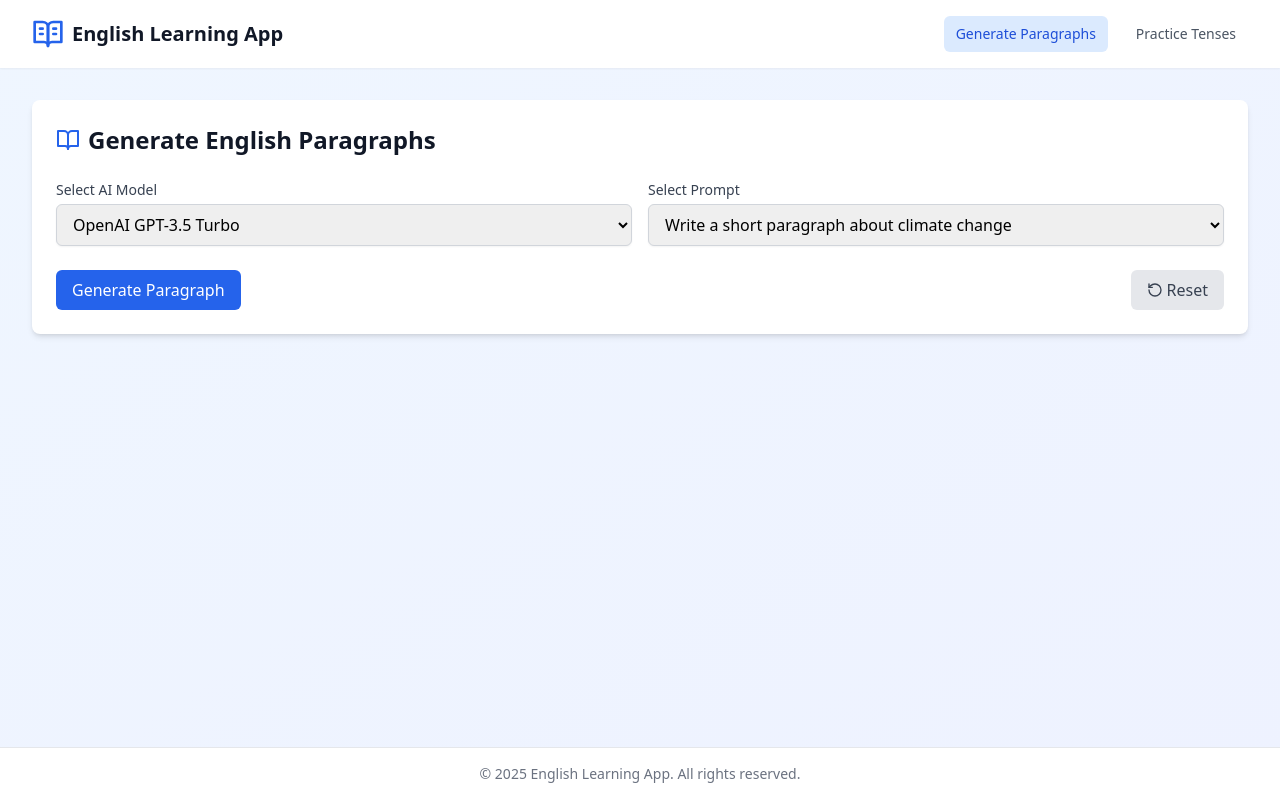
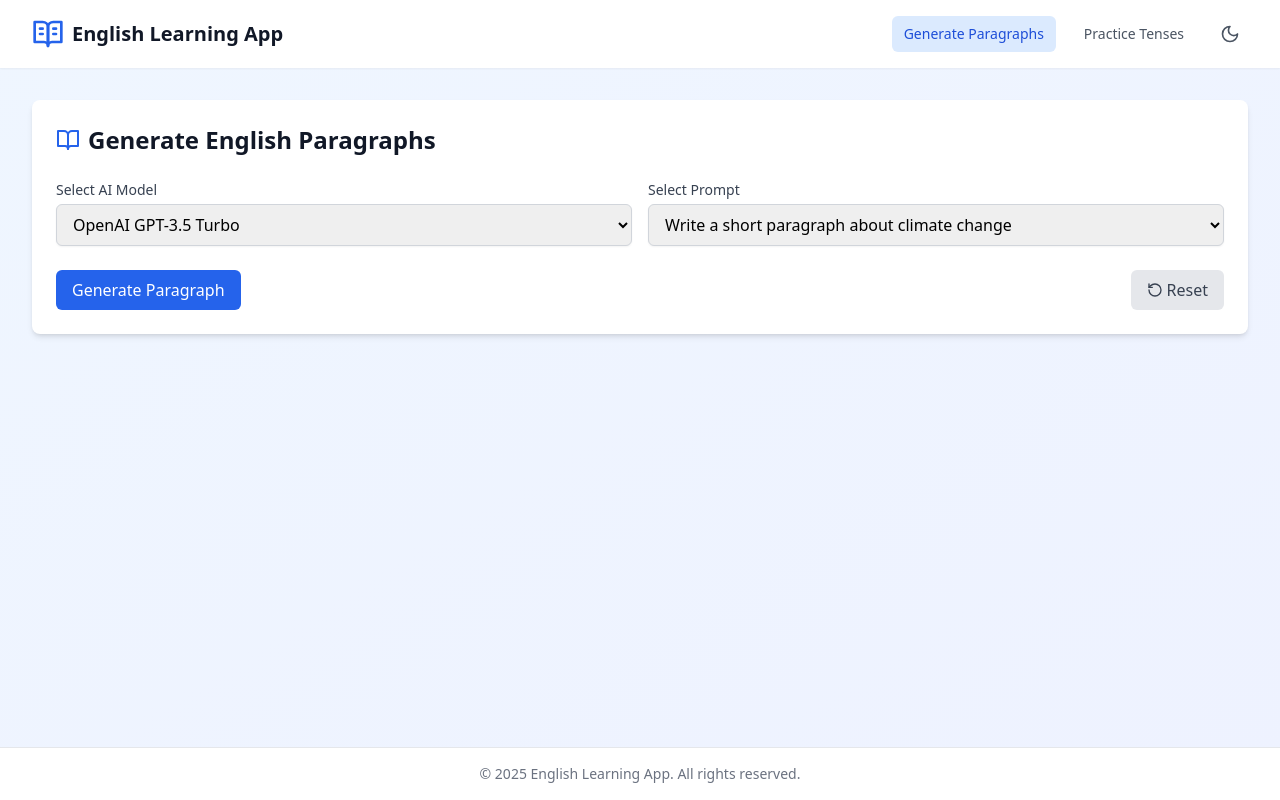
Before and after one commit to hola0123/learn-eng, a React (Vite) app: page / in a window 1280 px wide. Built offline with nearby package versions, Linux system fonts and the light colour scheme.

Commit message:
Add dark mode and enhance features

```diff
--- a/src/App.tsx
+++ b/src/App.tsx
@@ -3,9 +3,11 @@ import { BrowserRouter as Router, Routes, Route } from 'react-router-dom';
 import Layout from './components/Layout';
 import HomePage from './pages/HomePage';
 import TensePage from './pages/TensePage';
+import { ThemeProvider } from './context/ThemeContext';
 
 function App() {
   return (
+    <ThemeProvider>
       <Router>
         <Routes>
           <Route path="/" element={<Layout />}>
@@ -14,6 +16,7 @@ function App() {
           </Route>
         </Routes>
       </Router>
+    </ThemeProvider>
   );
 }
 
--- a/src/components/Layout.tsx
+++ b/src/components/Layout.tsx
@@ -1,26 +1,29 @@
 import React from 'react';
 import { Outlet, Link, useLocation } from 'react-router-dom';
-import { BookOpenText } from 'lucide-react';
+import { BookOpenText, Sun, Moon } from 'lucide-react';
+import { useTheme } from '../context/ThemeContext';
 
 const Layout: React.FC = () => {
   const location = useLocation();
+  const { theme, toggleTheme } = useTheme();
 
   return (
-    <div className="min-h-screen bg-gradient-to-br from-blue-50 to-indigo-50 flex flex-col">
-      <header className="bg-white shadow-sm sticky top-0 z-10">
+    <div className="min-h-screen bg-gradient-to-br from-blue-50 to-indigo-50 dark:from-gray-900 dark:to-gray-800 flex flex-col">
+      <header className="bg-white dark:bg-gray-800 shadow-sm sticky top-0 z-10">
         <div className="max-w-7xl mx-auto px-4 sm:px-6 lg:px-8">
           <div className="flex justify-between items-center py-4">
             <div className="flex items-center space-x-2">
-              <BookOpenText className="h-8 w-8 text-blue-600" />
-              <h1 className="text-xl font-bold text-gray-900">English Learning App</h1>
+              <BookOpenText className="h-8 w-8 text-blue-600 dark:text-blue-400" />
+              <h1 className="text-xl font-bold text-gray-900 dark:text-white">English Learning App</h1>
             </div>
+            <div className="flex items-center space-x-4">
               <nav className="flex space-x-4">
                 <Link
                   to="/"
                   className={`px-3 py-2 rounded-md text-sm font-medium ${
                     location.pathname === '/'
-                    ? 'bg-blue-100 text-blue-700'
-                    : 'text-gray-600 hover:bg-gray-100 hover:text-gray-900'
+                      ? 'bg-blue-100 text-blue-700 dark:bg-blue-900 dark:text-blue-300'
+                      : 'text-gray-600 hover:bg-gray-100 dark:text-gray-300 dark:hover:bg-gray-700'
                   }`}
                 >
                   Generate Paragraphs
@@ -29,13 +32,24 @@ const Layout: React.FC = () => {
                   to="/tense"
                   className={`px-3 py-2 rounded-md text-sm font-medium ${
                     location.pathname === '/tense'
-                    ? 'bg-blue-100 text-blue-700'
-                    : 'text-gray-600 hover:bg-gray-100 hover:text-gray-900'
+                      ? 'bg-blue-100 text-blue-700 dark:bg-blue-900 dark:text-blue-300'
+                      : 'text-gray-600 hover:bg-gray-100 dark:text-gray-300 dark:hover:bg-gray-700'
                   }`}
                 >
                   Practice Tenses
                 </Link>
               </nav>
+              <button
+                onClick={toggleTheme}
+                className="p-2 rounded-full hover:bg-gray-100 dark:hover:bg-gray-700"
+              >
+                {theme === 'light' ? (
+                  <Moon className="h-5 w-5 text-gray-600" />
+                ) : (
+                  <Sun className="h-5 w-5 text-gray-300" />
+                )}
+              </button>
+            </div>
           </div>
         </div>
       </header>
@@ -46,9 +60,9 @@ const Layout: React.FC = () => {
         </div>
       </main>
 
-      <footer className="bg-white border-t border-gray-200 py-4">
+      <footer className="bg-white dark:bg-gray-800 border-t border-gray-200 dark:border-gray-700 py-4">
         <div className="max-w-7xl mx-auto px-4 sm:px-6 lg:px-8">
-          <p className="text-center text-sm text-gray-500">
+          <p className="text-center text-sm text-gray-500 dark:text-gray-400">
             &copy; {new Date().getFullYear()} English Learning App. All rights reserved.
           </p>
         </div>
--- /dev/null
+++ b/src/context/ThemeContext.tsx
@@ -0,0 +1,45 @@
+import React, { createContext, useContext, useState, useEffect } from 'react';
+
+type Theme = 'light' | 'dark';
+
+interface ThemeContextType {
+  theme: Theme;
+  toggleTheme: () => void;
+}
+
+const ThemeContext = createContext<ThemeContextType | undefined>(undefined);
+
+export const ThemeProvider: React.FC<{ children: React.ReactNode }> = ({ children }) => {
+  const [theme, setTheme] = useState<Theme>(() => {
+    const savedTheme = localStorage.getItem('theme');
+    return (savedTheme as Theme) ||
+      (window.matchMedia('(prefers-color-scheme: dark)').matches ? 'dark' : 'light');
+  });
+
+  useEffect(() => {
+    localStorage.setItem('theme', theme);
+    if (theme === 'dark') {
+      document.documentElement.classList.add('dark');
+    } else {
+      document.documentElement.classList.remove('dark');
+    }
+  }, [theme]);
+
+  const toggleTheme = () => {
+    setTheme(prevTheme => prevTheme === 'light' ? 'dark' : 'light');
+  };
+
+  return (
+    <ThemeContext.Provider value={{ theme, toggleTheme }}>
+      {children}
+    </ThemeContext.Provider>
+  );
+};
+
+export const useTheme = () => {
+  const context = useContext(ThemeContext);
+  if (context === undefined) {
+    throw new Error('useTheme must be used within a ThemeProvider');
+  }
+  return context;
+};
--- a/tailwind.config.js
+++ b/tailwind.config.js
@@ -1,6 +1,7 @@
 /** @type {import('tailwindcss').Config} */
 export default {
   content: ['./index.html', './src/**/*.{js,ts,jsx,tsx}'],
+  darkMode: 'class',
   theme: {
     extend: {},
   },
```
Lines whose indentation alone changed are shown as unchanged.
